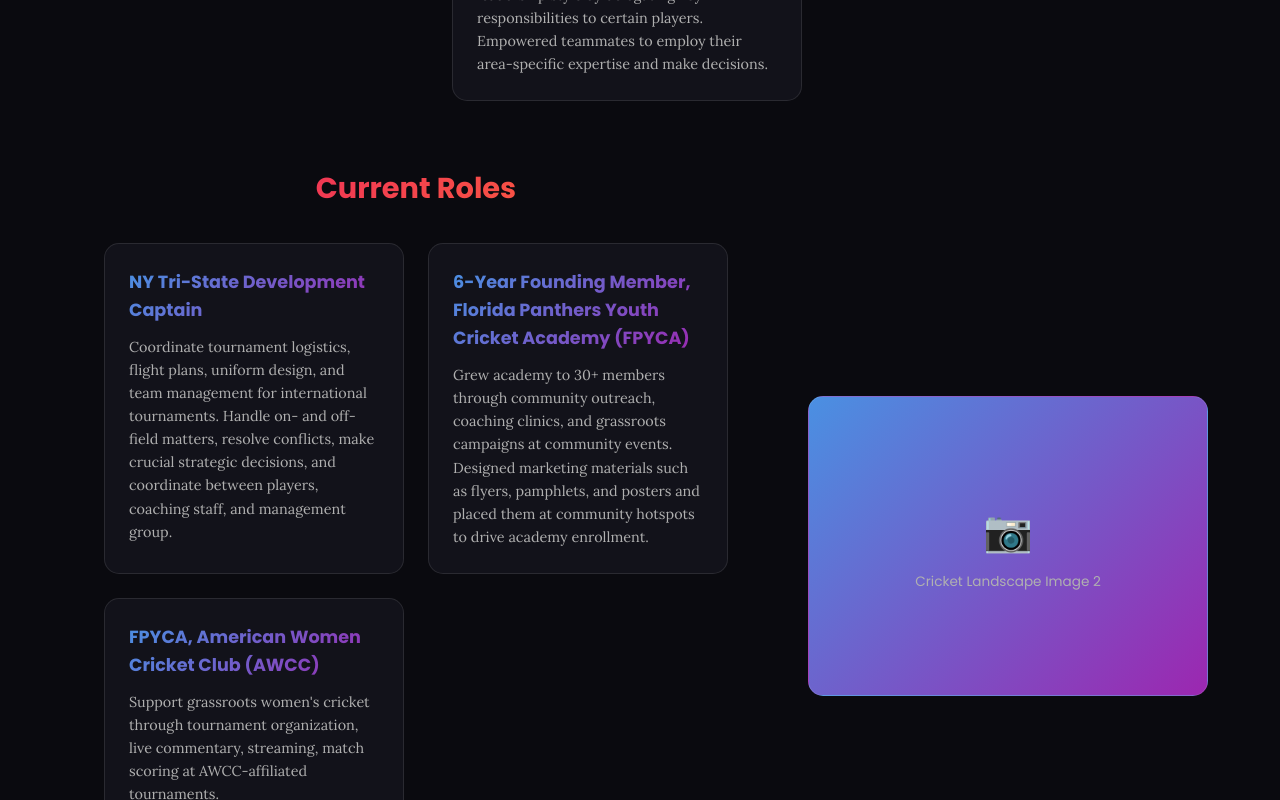
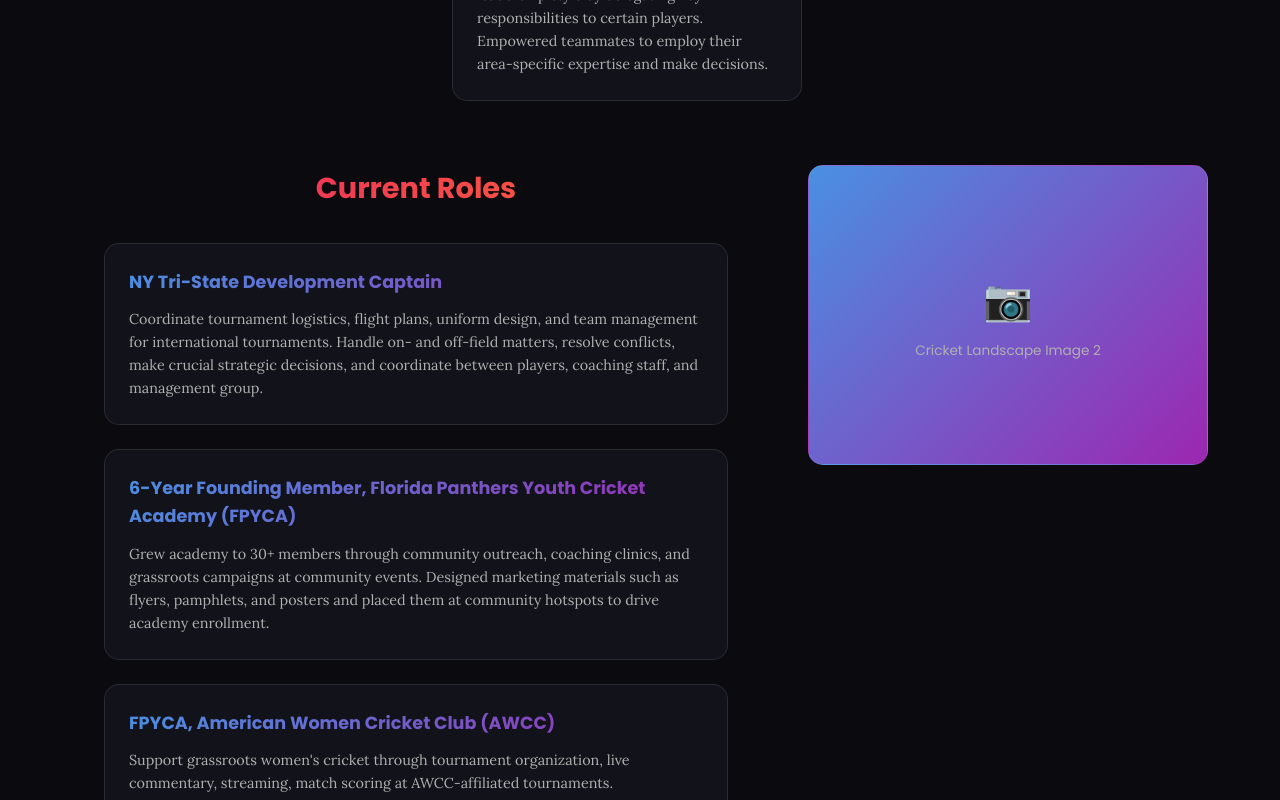
Before and after one commit to Akr1040317/ekanshPortfolio, a React (Create React App) app: page / in a window 1280 px wide. Shown: the part 4921-5721 px from the top of the page. Built offline with nearby package versions, Linux system fonts and the light colour scheme.

Commit message:
Cricket: improve Current Roles layout - stack cards vertically with sticky image

```diff
--- a/src/App.css
+++ b/src/App.css
@@ -691,11 +691,25 @@
 
 .cricket-roles-section-with-image {
     grid-template-columns: 1fr 400px;
+    align-items: start;
+}
+
+.cricket-roles-section-with-image .container {
+    width: 100%;
+}
+
+.cricket-roles-section-with-image .role-cards-grid {
+    display: grid;
+    grid-template-columns: 1fr;
+    gap: 1.5rem;
+    margin-bottom: 2rem;
 }
 
 .cricket-image-single {
     width: 100%;
     max-width: 500px;
+    position: sticky;
+    top: 2rem;
 }
 
 .cricket-image-single .image-placeholder {
```
